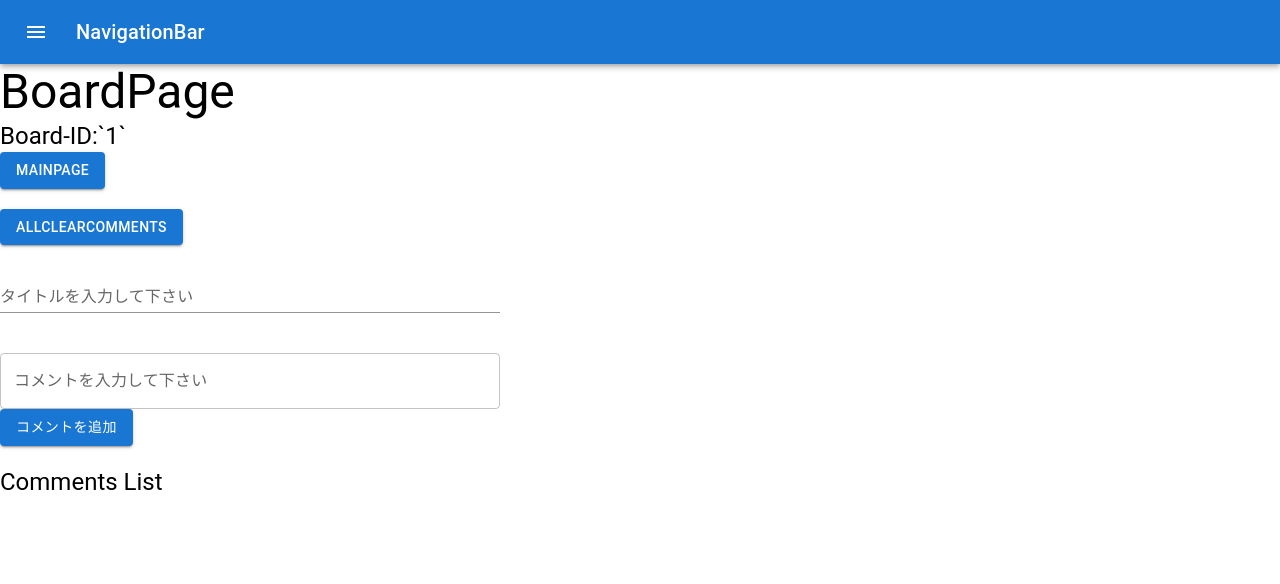
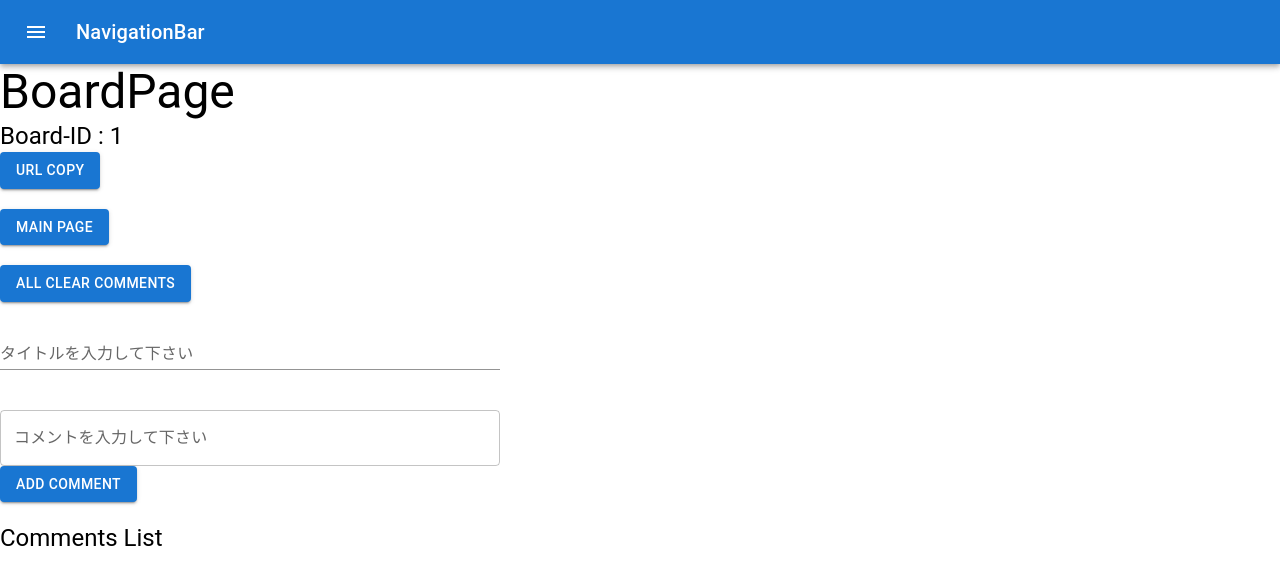
Before and after one commit to iwataTMC/taskui, a React (Create React App) app: page /1 in a window 1280 px wide. Shown: the top 584 px of the page. Built offline with nearby package versions, Linux system fonts and the light colour scheme.

Commit message:
文言の修正

```diff
--- a/src/BoardPage.tsx
+++ b/src/BoardPage.tsx
@@ -18,16 +18,27 @@ export default function BoardPage() {
     }
   };
 
+  function clickURLCopy() {
+    const url = window.location.href;
+    navigator.clipboard.writeText(url);
+    alert('URLをコピーしました\n' + url);
+  }
+
   return (
     <>
       <AppHeaderBar />
       <Typography variant="h3">BoardPage</Typography>
-      <Typography variant="h5">Board-ID:`{uuid}`</Typography>
+      <Typography variant="h5">Board-ID : {uuid}</Typography>
+      <Button variant="contained" onClick={clickURLCopy}>
+        URL COPY
+      </Button>
+      <br />
+      <br />
       <Button
         variant="contained"
         onClick={() => navigate(`/ReactTypeScriptDemo/`)}
       >
-        MainPage
+        MAIN PAGE
       </Button>
       <br />
       <br />
@@ -38,7 +49,7 @@ export default function BoardPage() {
           setTitle('');
         }}
       >
-        AllClearComments
+        All CLEAR COMMENTS
       </Button>
       <br />
       <br />
@@ -58,10 +69,8 @@ export default function BoardPage() {
           onChange={(e) => setTitle(e.target.value)}
         />
       </Box>
-
       <br />
       <br />
-
       <Box
         sx={{
           width: 500,
@@ -78,7 +87,7 @@ export default function BoardPage() {
         ></TextField>
       </Box>
       <Button variant="contained" onClick={inputComment}>
-        コメントを追加
+        ADD COMMENT
       </Button>
       <br />
       <br />
--- a/src/MainPage.tsx
+++ b/src/MainPage.tsx
@@ -13,7 +13,7 @@ export default function MainPage() {
       <AppHeaderBar />
       <Typography variant="h3">MainPage</Typography>
       <Button variant="contained" onClick={() => navigate(`/${uuid}`)}>
-        NewBoard
+        NEW BOARD
       </Button>
     </>
   );
```
